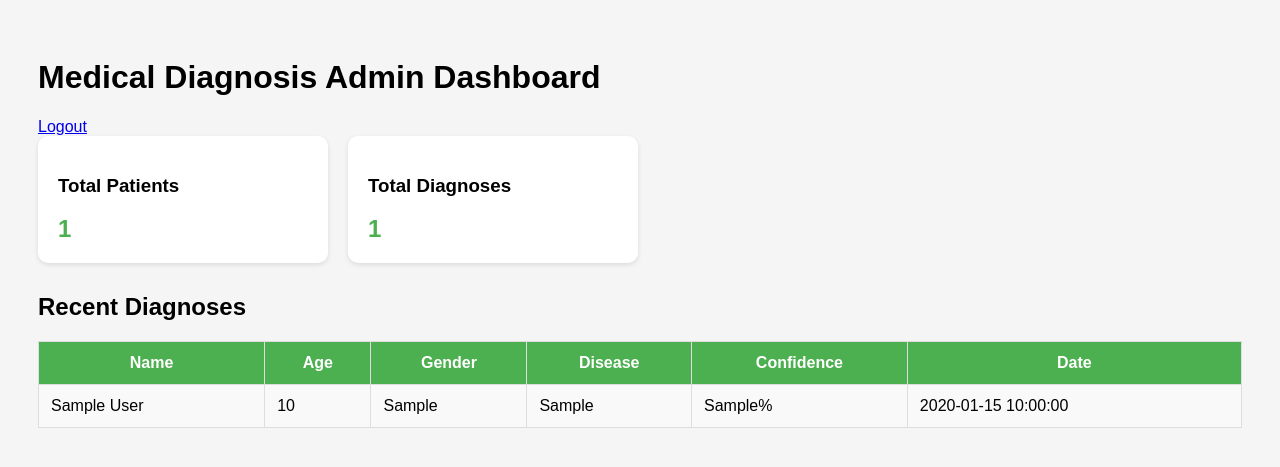
After one commit to subhasw123/Medical-Diagnosis-Assistant, a Flask app: page /admin/dashboard in a window 1280 px wide. The commit adds this page. Shown: the top 467 px of the page. Run offline with Flask 3, Linux system fonts and the light colour scheme; the visitor is signed in with stand-in values (Sample User, id 1); tables that the repository leaves empty or names only in its code hold one stand-in row (values such as "Sample post"); parts of the project's set-up code (start-up, migrations or seed data) failed here and were passed over.

Commit message:
Added Admin Pannel

```diff
--- a/app.py
+++ b/app.py
@@ -8,11 +8,16 @@ from services.diagnosis_service import (
 )
 from routes.diagnosis_routes import diagnosis_bp
 from routes.chatbot_routes import chatbot_bp
+from routes.admin_routes import admin_bp
 
 app = Flask(__name__)
 
+
+app.secret_key = "medical_diagnosis_secret"
+
 # Register blueprints
 app.register_blueprint(diagnosis_bp)
+app.register_blueprint(admin_bp)
 
 @app.route("/")
 def home():
--- /dev/null
+++ b/database/admin_queries.py
@@ -0,0 +1,55 @@
+from database.db import get_connection
+
+
+def get_all_diagnoses():
+
+    conn = get_connection()
+
+    cursor = conn.cursor(dictionary=True)
+
+    cursor.execute("""
+        SELECT
+            p.full_name,
+            p.age,
+            p.gender,
+            d.disease,
+            d.confidence,
+            d.diagnosis_date
+        FROM diagnoses d
+        JOIN patients p
+            ON d.patient_id = p.patient_id
+        ORDER BY d.diagnosis_date DESC
+    """)
+
+    results = cursor.fetchall()
+
+    cursor.close()
+    conn.close()
+
+    return results
+
+def get_dashboard_stats():
+
+    conn = get_connection()
+
+    cursor = conn.cursor(dictionary=True)
+
+    cursor.execute(
+        "SELECT COUNT(*) AS total_patients FROM patients"
+    )
+
+    total_patients = cursor.fetchone()["total_patients"]
+
+    cursor.execute(
+        "SELECT COUNT(*) AS total_diagnoses FROM diagnoses"
+    )
+
+    total_diagnoses = cursor.fetchone()["total_diagnoses"]
+
+    cursor.close()
+    conn.close()
+
+    return {
+        "total_patients": total_patients,
+        "total_diagnoses": total_diagnoses
+    }
--- a/routes/admin_routes.py
+++ b/routes/admin_routes.py
@@ -1,7 +1,74 @@
-from flask import Blueprint, jsonify
+from flask import (
+    Blueprint,
+    render_template,
+    request,
+    redirect,
+    session,
+    url_for
+)
 
-admin_bp = Blueprint('admin', __name__, url_prefix='/admin')
+from database.admin_queries import (
+    get_all_diagnoses,
+    get_dashboard_stats
+)
 
-@admin_bp.route('/status')
-def status():
-    return jsonify({'admin': 'healthy'})
+admin_bp = Blueprint(
+    "admin",
+    __name__,
+    url_prefix="/admin"
+)
+
+ADMIN_USERNAME = "admin"
+ADMIN_PASSWORD = "admin123"
+
+
+@admin_bp.route("/login", methods=["GET", "POST"])
+def login():
+
+    if request.method == "POST":
+
+        username = request.form.get("username")
+        password = request.form.get("password")
+
+        if (
+            username == ADMIN_USERNAME
+            and password == ADMIN_PASSWORD
+        ):
+
+            session["admin"] = username
+
+            return redirect(
+                url_for("admin.dashboard")
+            )
+
+    return render_template(
+        "admin.html"
+    )
+
+
+@admin_bp.route("/dashboard")
+def dashboard():
+
+    if "admin" not in session:
+        return redirect(
+            url_for("admin.login")
+        )
+
+    diagnoses = get_all_diagnoses()
+
+    stats = get_dashboard_stats()
+
+    return render_template(
+        "admin_dashboard.html",
+        diagnoses=diagnoses,
+        stats=stats
+    )
+
+@admin_bp.route("/logout")
+def logout():
+
+    session.clear()
+
+    return redirect(
+        url_for("admin.login")
+    )
--- /dev/null
+++ b/templates/admin_dashboard.html
@@ -0,0 +1,113 @@
+<!DOCTYPE html>
+<html>
+<head>
+    <title>Admin Dashboard</title>
+
+    <style>
+
+        body{
+            font-family:Arial;
+            background:#f5f5f5;
+            padding:30px;
+        }
+
+        .cards{
+            display:flex;
+            gap:20px;
+            margin-bottom:30px;
+        }
+
+        .card{
+            background:white;
+            padding:20px;
+            border-radius:10px;
+            box-shadow:0 2px 5px rgba(0,0,0,0.1);
+            width:250px;
+        }
+
+        .card h2{
+            margin:0;
+            color:#4CAF50;
+        }
+
+        table{
+            width:100%;
+            border-collapse:collapse;
+            background:white;
+        }
+
+        th,td{
+            padding:12px;
+            border:1px solid #ddd;
+        }
+
+        th{
+            background:#4CAF50;
+            color:white;
+        }
+
+        tr:nth-child(even){
+            background:#f9f9f9;
+        }
+
+    </style>
+
+</head>
+
+<body>
+
+<h1>Medical Diagnosis Admin Dashboard</h1>
+
+<a href="/admin/logout">Logout</a>
+
+<div class="cards">
+
+    <div class="card">
+        <h3>Total Patients</h3>
+        <h2>{{ stats.total_patients }}</h2>
+    </div>
+
+    <div class="card">
+        <h3>Total Diagnoses</h3>
+        <h2>{{ stats.total_diagnoses }}</h2>
+    </div>
+
+</div>
+
+<h2>Recent Diagnoses</h2>
+
+<table>
+
+    <tr>
+        <th>Name</th>
+        <th>Age</th>
+        <th>Gender</th>
+        <th>Disease</th>
+        <th>Confidence</th>
+        <th>Date</th>
+    </tr>
+
+    {% for row in diagnoses %}
+
+    <tr>
+
+        <td>{{ row.full_name }}</td>
+
+        <td>{{ row.age }}</td>
+
+        <td>{{ row.gender }}</td>
+
+        <td>{{ row.disease }}</td>
+
+        <td>{{ row.confidence }}%</td>
+
+        <td>{{ row.diagnosis_date }}</td>
+
+    </tr>
+
+    {% endfor %}
+
+</table>
+
+</body>
+</html>
--- a/templates/diagnosis.html
+++ b/templates/diagnosis.html
@@ -239,9 +239,6 @@
     </button>
     <br><br>
 
-    <a href="/diagnosis/history">
-        View Diagnosis History
-    </a>
 </form>
 <hr style="margin:40px 0;">
 
```
Also changed, not shown: routes/diagnosis_routes.py (+1 -12 lines), templates/admin.html (+36 -5 lines).
